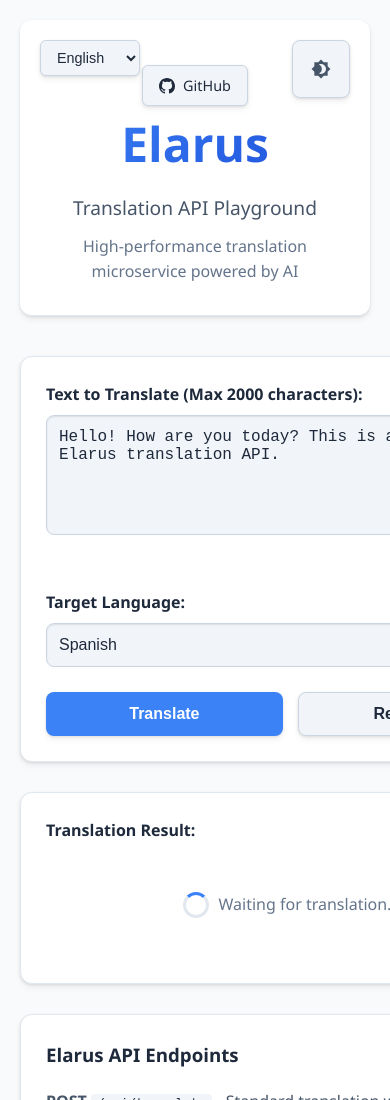
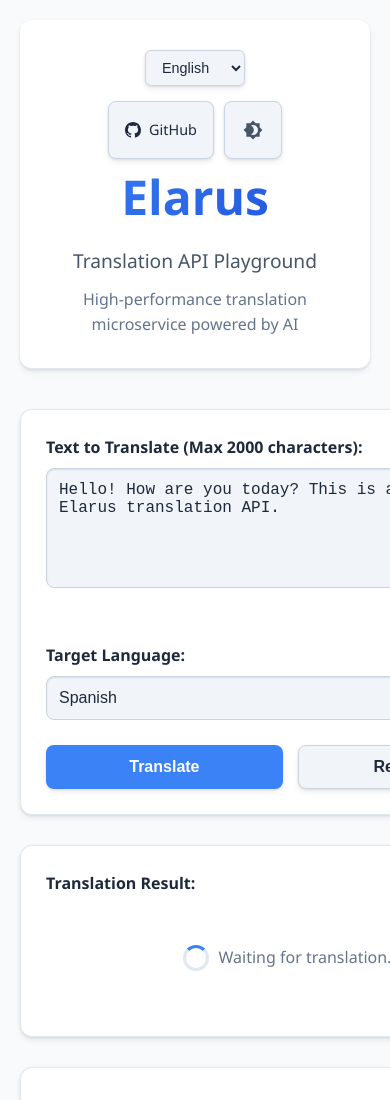
Before and after one commit to thoratsa/Elarus, a plain HTML site: page public/index.html in a window 390 px wide. Shown: the top 1100 px of the page. Drawn offline with Linux system fonts and the light colour scheme.

Commit message:
Update index.html

```diff
--- a/public/index.html
+++ b/public/index.html
@@ -100,10 +100,16 @@
             margin: 0 auto;
         }
 
-        .theme-toggle {
+        .header-controls {
             position: absolute;
             top: 20px;
             right: 20px;
+            display: flex;
+            gap: 10px;
+            align-items: center;
+        }
+
+        .theme-toggle {
             background: var(--bg-tertiary);
             border: 1px solid var(--border-color);
             border-radius: 8px;
@@ -129,6 +135,36 @@
             fill: var(--text-secondary);
         }
 
+        .github-btn {
+            background: var(--bg-tertiary);
+            color: var(--text-primary);
+            border: 1px solid var(--border-color);
+            border-radius: 8px;
+            padding: 8px 16px;
+            font-size: 0.9rem;
+            text-decoration: none;
+            display: flex;
+            align-items: center;
+            gap: 8px;
+            box-shadow: var(--shadow);
+            transition: all 0.2s;
+            height: 40px;
+        }
+
+        .github-btn:hover {
+            background: var(--bg-accent);
+            transform: translateY(-2px);
+            box-shadow: var(--shadow-hover);
+            text-decoration: none;
+            color: var(--text-primary);
+        }
+
+        .github-icon {
+            width: 16px;
+            height: 16px;
+            fill: currentColor;
+        }
+
         .language-selector {
             position: absolute;
             top: 20px;
@@ -149,41 +185,6 @@
             background: var(--bg-accent);
         }
 
-        .github-link {
-            position: absolute;
-            top: 20px;
-            right: 70px;
-        }
-
-        .github-btn {
-            background: var(--bg-tertiary);
-            color: var(--text-primary);
-            border: 1px solid var(--border-color);
-            border-radius: 6px;
-            padding: 8px 16px;
-            font-size: 0.9rem;
-            text-decoration: none;
-            display: flex;
-            align-items: center;
-            gap: 8px;
-            box-shadow: var(--shadow);
-            transition: all 0.2s;
-        }
-
-        .github-btn:hover {
-            background: var(--bg-accent);
-            transform: translateY(-2px);
-            box-shadow: var(--shadow-hover);
-            text-decoration: none;
-            color: var(--text-primary);
-        }
-
-        .github-icon {
-            width: 16px;
-            height: 16px;
-            fill: currentColor;
-        }
-
         .content-grid {
             display: grid;
             grid-template-columns: 1fr 1fr;
@@ -196,14 +197,16 @@
                 grid-template-columns: 1fr;
             }
 
-            .github-link {
+            .header-controls {
                 position: static;
-                text-align: center;
+                justify-content: center;
                 margin-top: 15px;
             }
 
-            .github-btn {
-                display: inline-flex;
+            .language-selector {
+                position: static;
+                text-align: center;
+                margin-bottom: 15px;
             }
         }
 
@@ -504,24 +507,23 @@
                 </select>
             </div>
 
-            <div class="github-link">
+            <div class="header-controls">
                 <a href="https://github.com/thoratsa/elarus" class="github-btn" target="_blank">
                     <svg class="github-icon" viewBox="0 0 16 16">
                         <path d="M8 0C3.58 0 0 3.58 0 8c0 3.54 2.29 6.53 5.47 7.59.4.07.55-.17.55-.38 0-.19-.01-.82-.01-1.49-2.01.37-2.53-.49-2.69-.94-.09-.23-.48-.94-.82-1.13-.28-.15-.68-.52-.01-.53.63-.01 1.08.58 1.23.82.72 1.21 1.87.87 2.33.66.07-.52.28-.87.51-1.07-1.78-.2-3.64-.89-3.64-3.95 0-.87.31-1.59.82-2.15-.08-.2-.36-1.02.08-2.12 0 0 .67-.21 2.2.82.64-.18 1.32-.27 2-.27.68 0 1.36.09 2 .27 1.53-1.04 2.2-.82 2.2-.82.44 1.1.16 1.92.08 2.12.51.56.82 1.27.82 2.15 0 3.07-1.87 3.75-3.65 3.95.29.25.54.73.54 1.48 0 1.07-.01 1.93-.01 2.2 0 .21.15.46.55.38A8.013 8.013 0 0016 8c0-4.42-3.58-8-8-8z"/>
                     </svg>
                     GitHub
                 </a>
+                <div class="theme-toggle" id="themeToggle" title="Toggle theme">
+                    <svg class="theme-icon" viewBox="0 0 24 24" id="themeIcon">
+                        <path d="M12,18C11.11,18 10.26,17.8 9.5,17.45C11.56,16.5 13,14.42 13,12C13,9.58 11.56,7.5 9.5,6.55C10.26,6.2 11.11,6 12,6A6,6 0 0,1 18,12A6,6 0 0,1 12,18M20,8.69V4H15.31L12,0.69L8.69,4H4V8.69L0.69,12L4,15.31V20H8.69L12,23.31L15.31,20H20V15.31L23.31,12L20,8.69Z" />
+                    </svg>
+                </div>
             </div>
 
             <h1 id="appName">Elarus</h1>
             <div class="subtitle" id="subtitle">Translation API Playground</div>
             <div class="tagline" id="tagline">High-performance translation microservice powered by AI</div>
-
-            <div class="theme-toggle" id="themeToggle" title="Toggle theme">
-                <svg class="theme-icon" viewBox="0 0 24 24" id="themeIcon">
-                    <path d="M12,18C11.11,18 10.26,17.8 9.5,17.45C11.56,16.5 13,14.42 13,12C13,9.58 11.56,7.5 9.5,6.55C10.26,6.2 11.11,6 12,6A6,6 0 0,1 18,12A6,6 0 0,1 12,18M20,8.69V4H15.31L12,0.69L8.69,4H4V8.69L0.69,12L4,15.31V20H8.69L12,23.31L15.31,20H20V15.31L23.31,12L20,8.69Z" />
-                </svg>
-            </div>
         </header>
 
         <main class="content">
```
